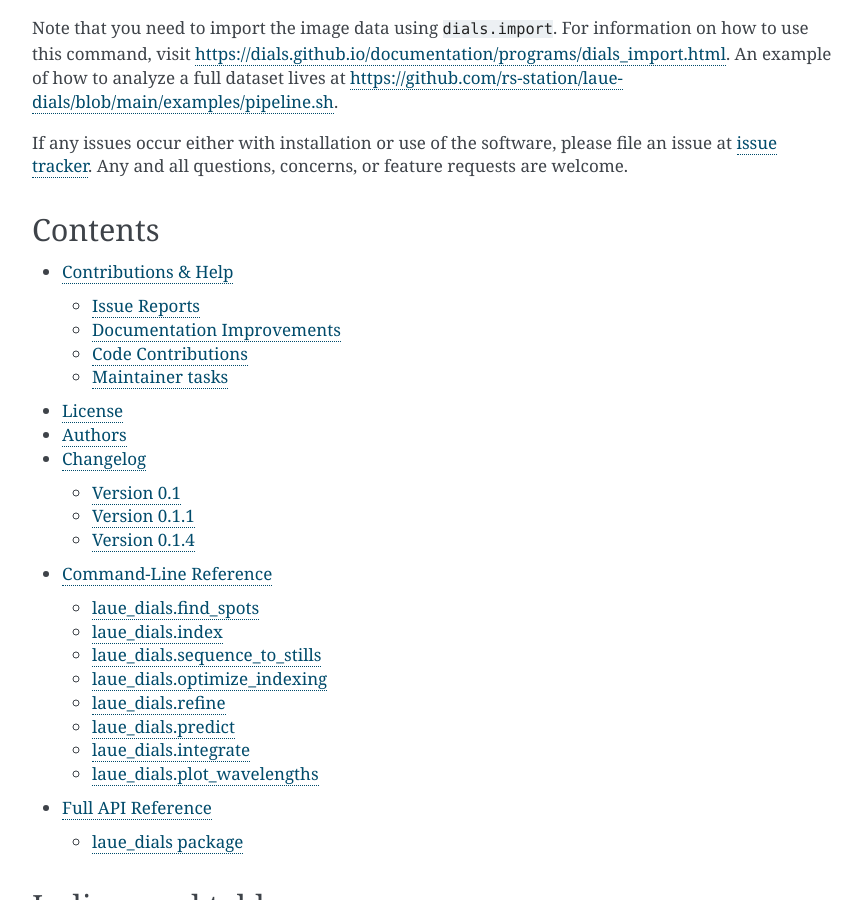
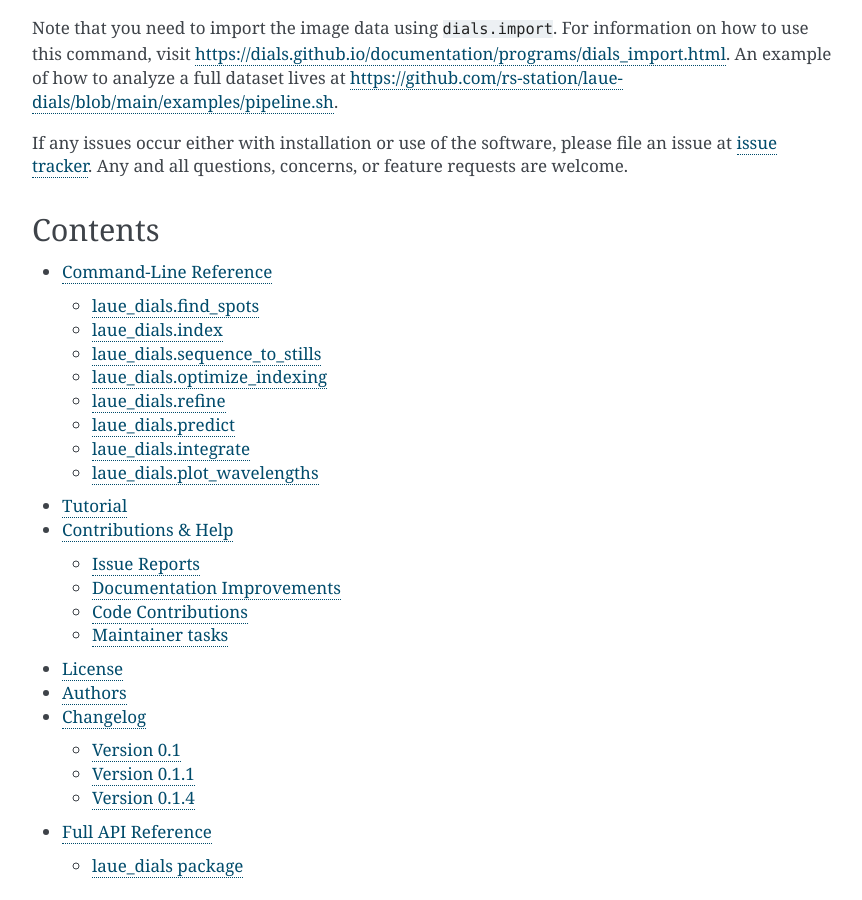
Before and after one commit to rs-station/laue-dials, a Sphinx documentation site: the page built from docs/index.rst, in a window 1280 px wide and 900 px high, scrolled down 929 px. Shown: the whole window, without its empty margins (338-1200 px from the left). Built offline with Sphinx 7.4.7, drawn with Linux system fonts in a browser that asks for light colours.

Commit message:
reorder pages; add placeholder tutorial page

```diff
--- a/docs/index.rst
+++ b/docs/index.rst
@@ -7,11 +7,12 @@ Contents
 .. toctree::
    :maxdepth: 2
 
+   Command-Line Reference <cli/functions>
+   Tutorial <tutorial>
    Contributions & Help <contributing>
    License <license>
    Authors <authors>
    Changelog <changelog>
-   Command-Line Reference <cli/functions>
    Full API Reference <api/modules>
 
 
```
Also changed, not shown: docs/tutorial.md (added, +3 -0 lines).
